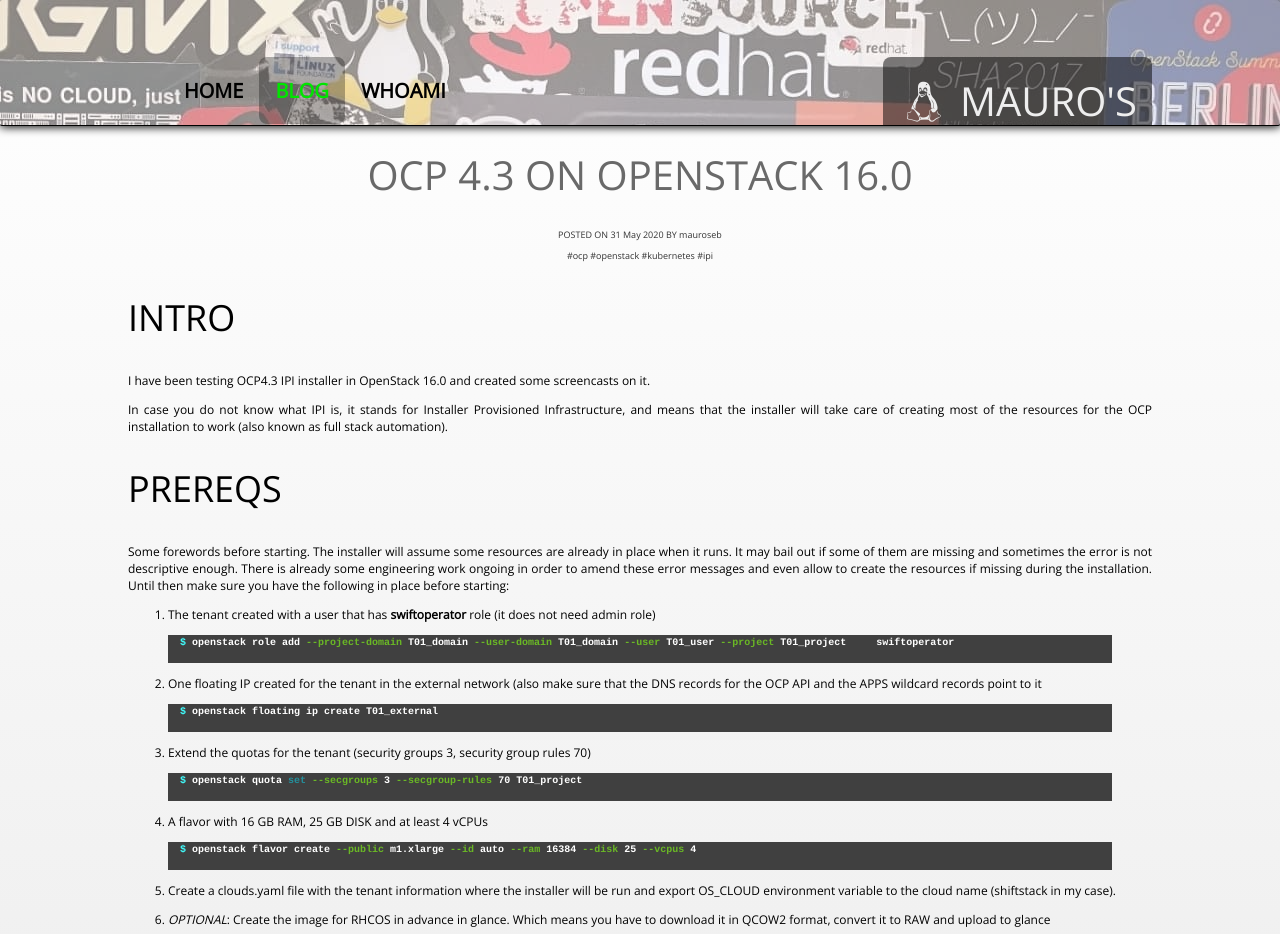
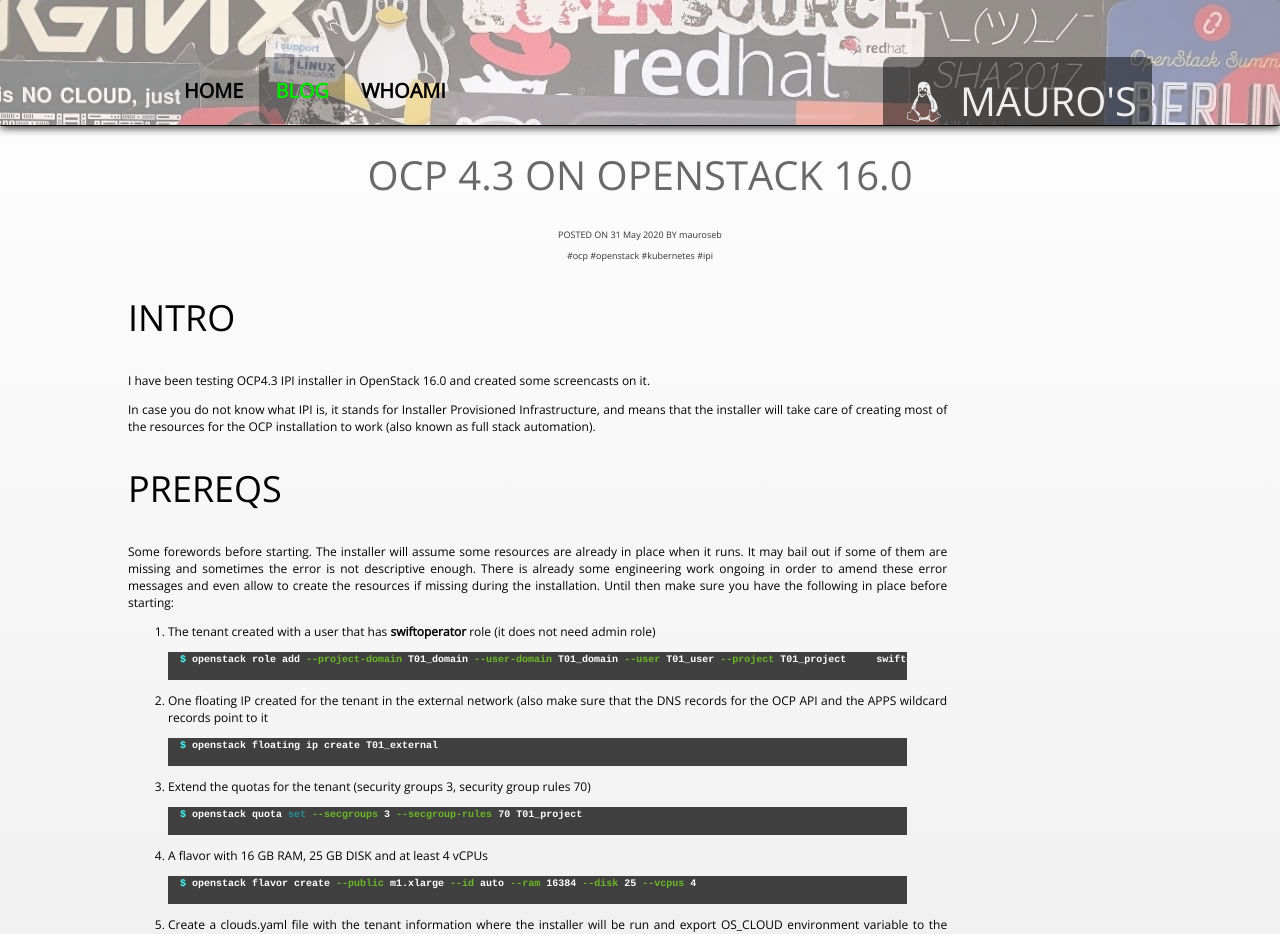
Before and after one commit to mauroseb/mauroseb.github.io, a Jekyll site: the page built from _posts/2020-05-31-OCP43-on-OSP16.md, in a window 1280 px wide. Shown: the top 934 px of the page. Built offline with Jekyll 4.4.1, drawn with Linux system fonts in a browser that asks for light colours.

Commit message:
Update main.css

```diff
--- a/css/main.css
+++ b/css/main.css
@@ -107,16 +107,20 @@
 }
 
 div.content {
-    padding-top: 80px;
+    margin-top: 80px;
     width: 80%;
     margin-left: auto;
     margin-right: auto;
     text-align: justify;
     text-justify: inter-word;
     display: none;
-    padding-top: 100px;
+    padding-top: 20px;
     overflow-y: auto;
     height: 100%;
+}
+
+div.content-sub {
+    width: 80%;
 }
 
 div.navi {
```
